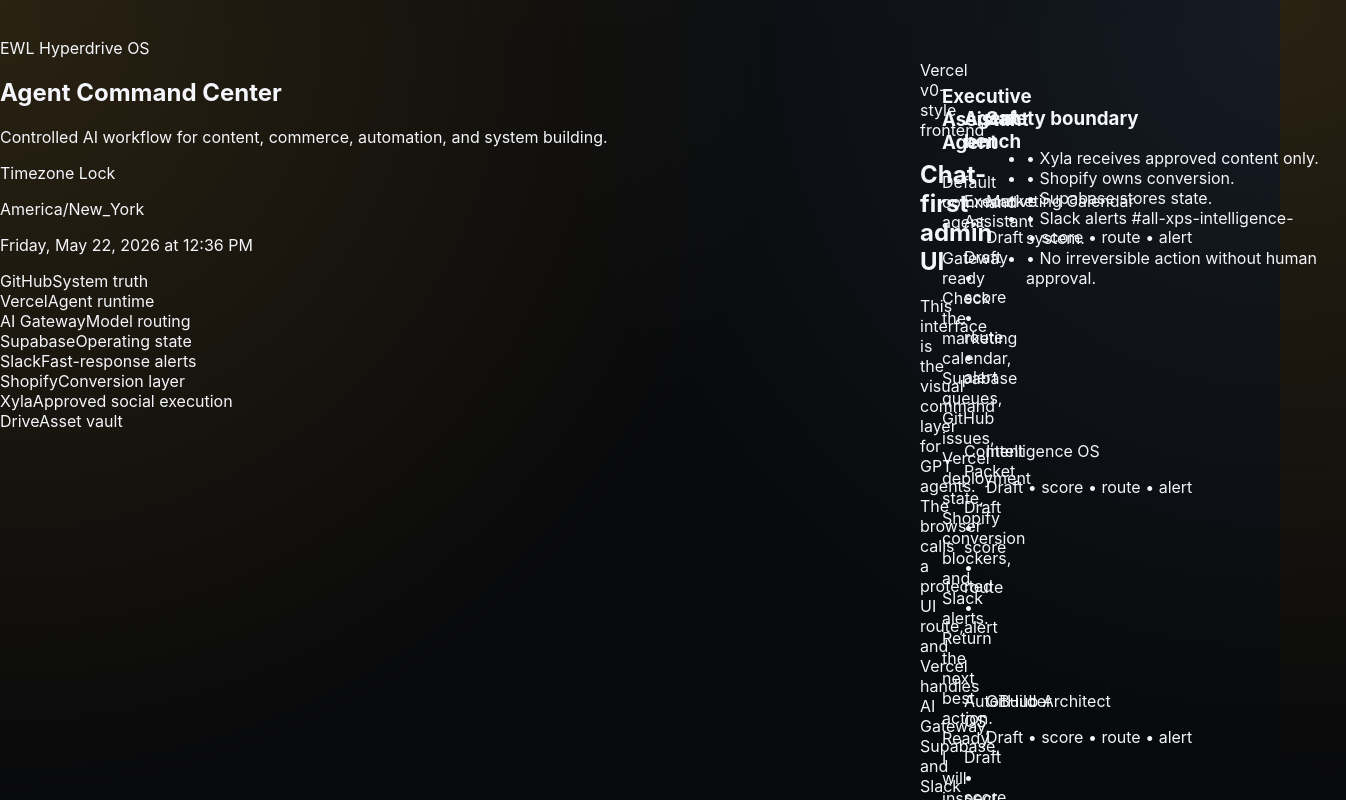
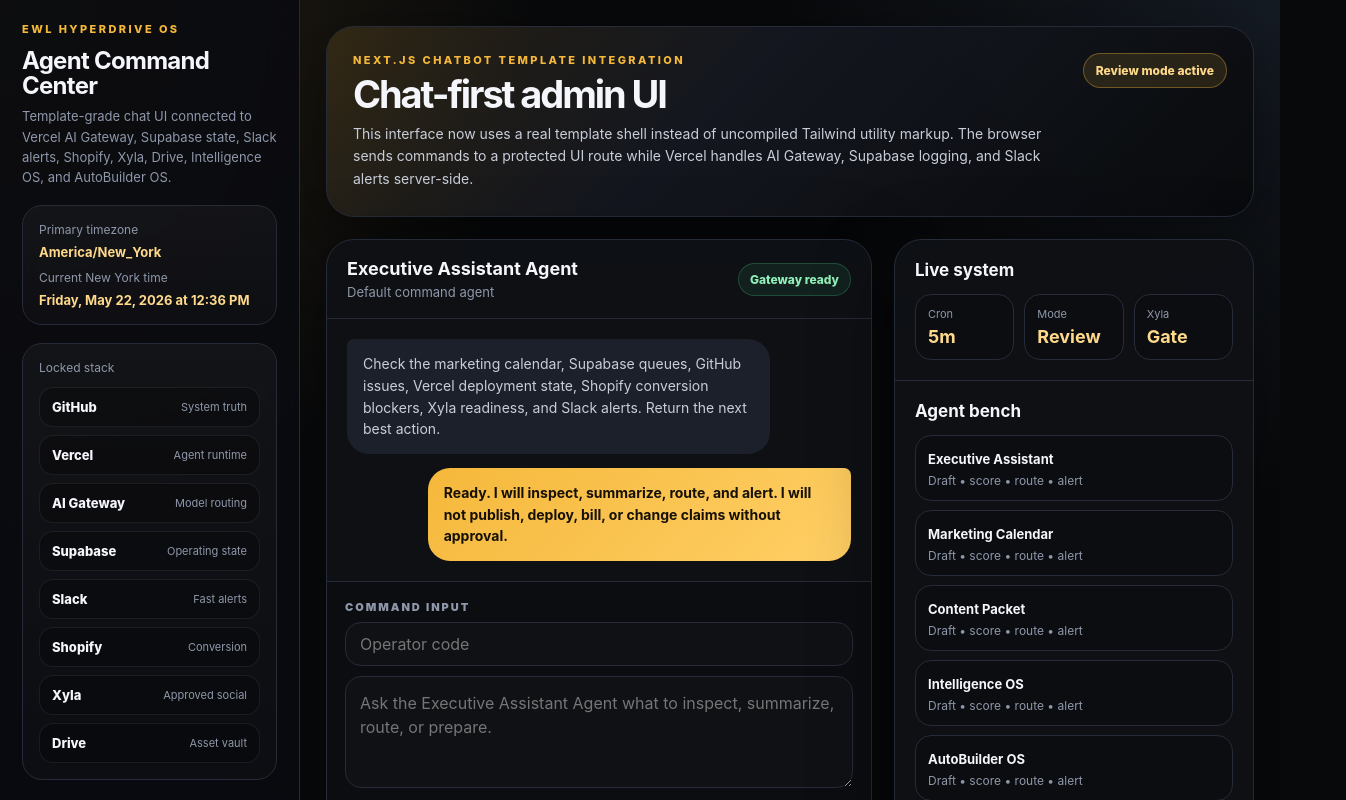
Before and after one commit to Strategic-Minds/EPOXY_WILL_CHANGE_YOUR_LIFE, a Next.js app: page / in a window 1280 px wide. Shown: the top 800 px of the page, 1346 px wide, since content can reach past the window. Built offline with nearby package versions, Linux system fonts and the light colour scheme.

Commit message:
Replace page with real chatbot template layout

```diff
--- a/app/page.tsx
+++ b/app/page.tsx
@@ -7,9 +7,9 @@ const stack = [
   ['Vercel', 'Agent runtime'],
   ['AI Gateway', 'Model routing'],
   ['Supabase', 'Operating state'],
-  ['Slack', 'Fast-response alerts'],
-  ['Shopify', 'Conversion layer'],
-  ['Xyla', 'Approved social execution'],
+  ['Slack', 'Fast alerts'],
+  ['Shopify', 'Conversion'],
+  ['Xyla', 'Approved social'],
   ['Drive', 'Asset vault']
 ];
 
@@ -32,96 +32,99 @@ export default function HomePage() {
   }).format(new Date());
 
   return (
-    <main className="min-h-screen bg-neutral-950 text-neutral-50">
-      <div className="mx-auto grid max-w-7xl gap-6 px-5 py-6 lg:grid-cols-[320px_1fr]">
-        <aside className="rounded-3xl border border-neutral-800 bg-neutral-900/80 p-5 shadow-2xl">
-          <div className="mb-6">
-            <p className="text-xs uppercase tracking-[0.25em] text-amber-400">EWL Hyperdrive OS</p>
-            <h1 className="mt-3 text-2xl font-semibold tracking-tight">Agent Command Center</h1>
-            <p className="mt-2 text-sm text-neutral-400">Controlled AI workflow for content, commerce, automation, and system building.</p>
+    <div className="app-shell">
+      <aside className="sidebar">
+        <div>
+          <div className="brand-kicker">EWL Hyperdrive OS</div>
+          <h1 className="brand-title">Agent Command Center</h1>
+          <p className="brand-subtitle">Template-grade chat UI connected to Vercel AI Gateway, Supabase state, Slack alerts, Shopify, Xyla, Drive, Intelligence OS, and AutoBuilder OS.</p>
         </div>
 
-          <div className="rounded-2xl border border-neutral-800 bg-neutral-950 p-4">
-            <p className="text-sm font-medium text-neutral-200">Timezone Lock</p>
-            <p className="mt-2 text-xs text-neutral-400">{primaryTimezone}</p>
-            <p className="mt-1 text-sm text-amber-300">{nowNewYork}</p>
+        <div className="status-card">
+          <p className="status-label">Primary timezone</p>
+          <p className="status-value">{primaryTimezone}</p>
+          <p className="status-label" style={{ marginTop: 10 }}>Current New York time</p>
+          <p className="status-value">{nowNewYork}</p>
         </div>
 
-          <div className="mt-5 space-y-2">
+        <div className="side-section">
+          <p className="status-label">Locked stack</p>
+          <div className="stack-list">
             {stack.map(([name, role]) => (
-              <div key={name} className="flex items-center justify-between rounded-2xl border border-neutral-800 bg-neutral-950/70 px-4 py-3">
-                <span className="text-sm font-medium">{name}</span>
-                <span className="text-xs text-neutral-500">{role}</span>
+              <div key={name} className="stack-item">
+                <span className="stack-name">{name}</span>
+                <span className="stack-role">{role}</span>
               </div>
             ))}
           </div>
+        </div>
       </aside>
 
-        <section className="grid gap-6">
-          <div className="rounded-3xl border border-neutral-800 bg-gradient-to-br from-neutral-900 to-neutral-950 p-6 shadow-2xl">
-            <div className="flex flex-col gap-4 lg:flex-row lg:items-start lg:justify-between">
+      <main className="main">
+        <section className="hero">
+          <div className="hero-row">
             <div>
-                <p className="text-xs uppercase tracking-[0.25em] text-amber-400">Vercel v0-style frontend</p>
-                <h2 className="mt-3 text-3xl font-semibold tracking-tight">Chat-first admin UI</h2>
-                <p className="mt-3 max-w-2xl text-sm leading-6 text-neutral-400">
-                  This interface is the visual command layer for GPT agents. The browser calls a protected UI route, and Vercel handles AI Gateway, Supabase, and Slack server-side.
-                </p>
+              <div className="brand-kicker">Next.js Chatbot Template Integration</div>
+              <h1>Chat-first admin UI</h1>
+              <p>This interface now uses a real template shell instead of uncompiled Tailwind utility markup. The browser sends commands to a protected UI route while Vercel handles AI Gateway, Supabase logging, and Slack alerts server-side.</p>
             </div>
-              <div className="rounded-2xl border border-amber-500/30 bg-amber-500/10 px-4 py-3 text-sm text-amber-200">
-                Review mode active
+            <div className="pill">Review mode active</div>
           </div>
+        </section>
+
+        <section className="grid">
+          <div className="chat-panel">
+            <div className="chat-header">
+              <div>
+                <h2 className="chat-title">Executive Assistant Agent</h2>
+                <p className="chat-subtitle">Default command agent</p>
               </div>
+              <div className="gateway-badge">Gateway ready</div>
             </div>
 
-          <div className="grid gap-6 xl:grid-cols-[1fr_360px]">
-            <div className="rounded-3xl border border-neutral-800 bg-neutral-900 p-5 shadow-2xl">
-              <div className="mb-4 flex items-center justify-between border-b border-neutral-800 pb-4">
-                <div>
-                  <h3 className="text-lg font-semibold">Executive Assistant Agent</h3>
-                  <p className="text-sm text-neutral-500">Default command agent</p>
-                </div>
-                <span className="rounded-full bg-emerald-500/10 px-3 py-1 text-xs text-emerald-300">Gateway ready</span>
-              </div>
-
-              <div className="space-y-4">
-                <div className="max-w-[82%] rounded-3xl rounded-tl-md bg-neutral-800 px-4 py-3 text-sm leading-6 text-neutral-200">
-                  Check the marketing calendar, Supabase queues, GitHub issues, Vercel deployment state, Shopify conversion blockers, and Slack alerts. Return the next best action.
-                </div>
-                <div className="ml-auto max-w-[82%] rounded-3xl rounded-tr-md bg-amber-500 px-4 py-3 text-sm leading-6 text-neutral-950">
-                  Ready. I will inspect, summarize, route, and alert. I will not publish, deploy, bill, or change claims without approval.
-                </div>
+            <div className="messages">
+              <div className="message user">Check the marketing calendar, Supabase queues, GitHub issues, Vercel deployment state, Shopify conversion blockers, Xyla readiness, and Slack alerts. Return the next best action.</div>
+              <div className="message assistant">Ready. I will inspect, summarize, route, and alert. I will not publish, deploy, bill, or change claims without approval.</div>
             </div>
 
             <AgentChat />
           </div>
 
-            <div className="grid gap-6">
-              <div className="rounded-3xl border border-neutral-800 bg-neutral-900 p-5 shadow-2xl">
-                <h3 className="text-lg font-semibold">Agent bench</h3>
-                <div className="mt-4 grid gap-2">
+          <aside className="right-panel">
+            <div className="module">
+              <h2>Live system</h2>
+              <div className="metric-grid">
+                <div className="metric"><span>Cron</span><strong>5m</strong></div>
+                <div className="metric"><span>Mode</span><strong>Review</strong></div>
+                <div className="metric"><span>Xyla</span><strong>Gate</strong></div>
+              </div>
+            </div>
+
+            <div className="module">
+              <h2>Agent bench</h2>
+              <div className="agent-list">
                 {agents.map((agent) => (
-                    <div key={agent} className="rounded-2xl border border-neutral-800 bg-neutral-950 px-4 py-3">
-                      <p className="text-sm font-medium">{agent}</p>
-                      <p className="text-xs text-neutral-500">Draft • score • route • alert</p>
+                  <div key={agent} className="agent-card">
+                    <strong>{agent}</strong>
+                    <p>Draft • score • route • alert</p>
                   </div>
                 ))}
               </div>
             </div>
 
-              <div className="rounded-3xl border border-neutral-800 bg-neutral-900 p-5 shadow-2xl">
-                <h3 className="text-lg font-semibold">Safety boundary</h3>
-                <ul className="mt-4 space-y-3 text-sm text-neutral-400">
-                  <li>• Xyla receives approved content only.</li>
-                  <li>• Shopify owns conversion.</li>
-                  <li>• Supabase stores state.</li>
-                  <li>• Slack alerts #all-xps-intelligence-system.</li>
-                  <li>• No irreversible action without human approval.</li>
+            <div className="module">
+              <h2>Safety boundary</h2>
+              <ul className="safety-list">
+                <li>Xyla receives approved content only.</li>
+                <li>Shopify owns conversion.</li>
+                <li>Supabase stores state.</li>
+                <li>Slack alerts #all-xps-intelligence-system.</li>
+                <li>No irreversible action without human approval.</li>
               </ul>
             </div>
+          </aside>
+        </section>
+      </main>
     </div>
-          </div>
-        </section>
-      </div>
-    </main>
   );
 }
```
Lines whose indentation alone changed are shown as unchanged.
